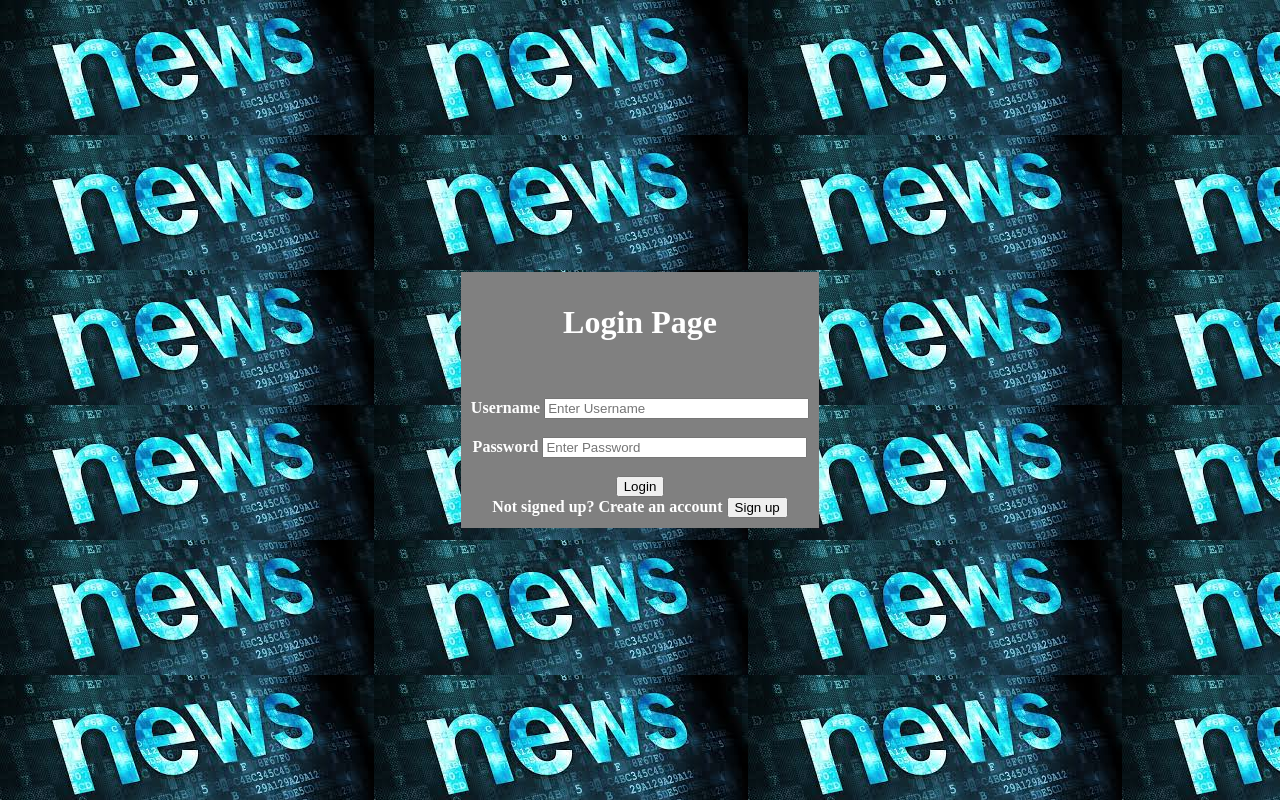
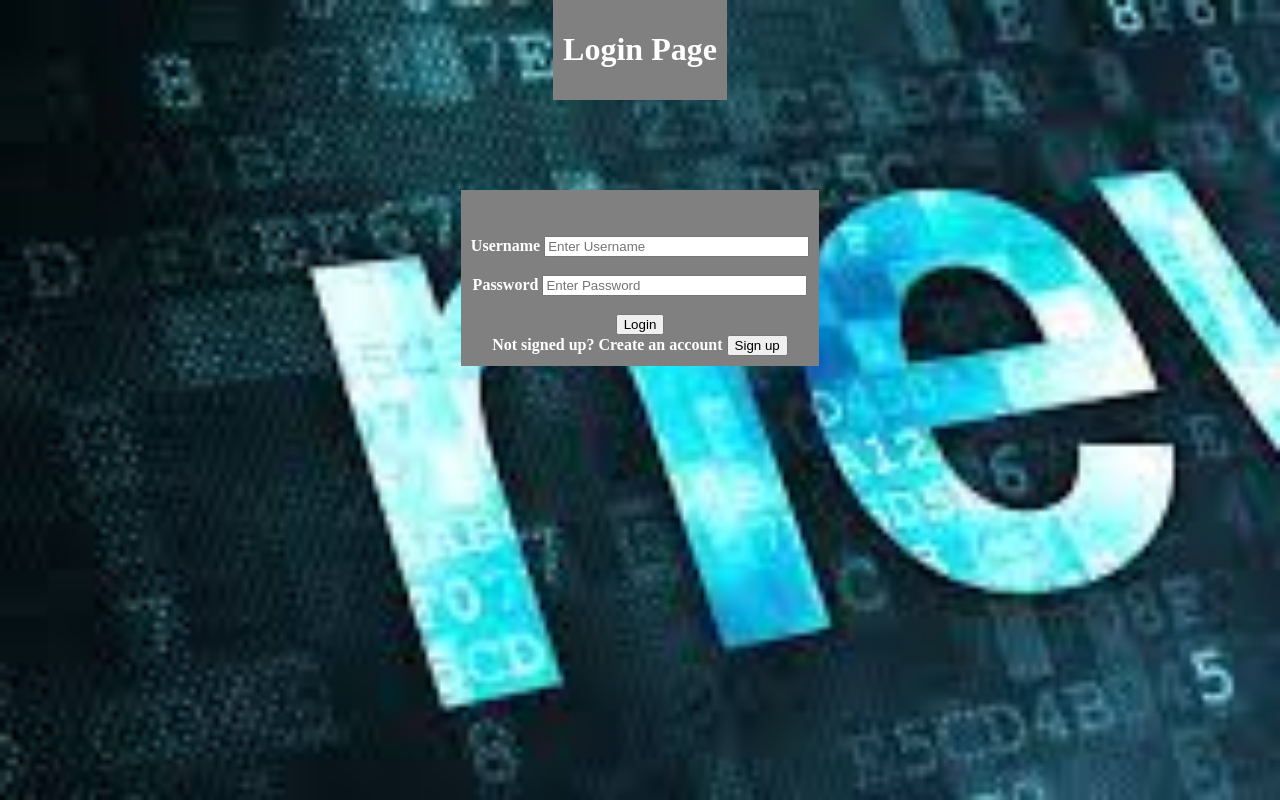
Before and after one commit to Sathvik21S21Rao/Newsfeed, a Django app: page / in a window 1280 px wide. Run offline with Django 3.2, Linux system fonts and the light colour scheme.

Commit message:
4/5/2021

```diff
--- a/Project/Templates/base.html
+++ b/Project/Templates/base.html
@@ -1,13 +1,6 @@
-{% load static %}
 <!DOCTYPE html>
 <html>
-    <style>
-        body {
-          background-image: "{% static 'newspaper.jpg' %}";
-        }
-      </style>
-    <body>
-        {% block content %}
-        {% endblock content%}
-    </body>
+  <body>
+    {% block content %} {% endblock content%}
+  </body>
 </html>
--- a/Project/Templates/login.html
+++ b/Project/Templates/login.html
@@ -5,6 +5,8 @@
     html,
     body {
       background-image: url("{% static 'Newstag.jpg' %}");
+      background-size: cover;
+      background-repeat: no-repeat;
 
       height: 100%;
       margin: 0px;
@@ -15,7 +17,7 @@
       flex-direction: column;
       align-items: center;
       justify-content: center;
-      height: 100%;
+      height: fit-content;
     }
     .loginForm {
       background-color: gray;
@@ -23,11 +25,30 @@
       width: fit-content;
       padding: 10px;
     }
+    .header {
+      margin: auto;
+      display: flex;
+      flex-direction: column;
+      align-items: center;
+      justify-content: center;
+      background-color: grey;
+      color: white;
+      width: fit-content;
+      height: fit-content;
+      padding: 10px;
+    }
   </style>
   <body>
+    <div class="header">
+      <h1>Login Page</h1>
+    </div>
+    <br />
+    <br />
+    <br />
+    <br />
+    <br />
     <div class="pageRoot">
       <div class="loginForm">
-        <h1 style="text-align: center">Login Page</h1>
         <form action="" method="post">
           <div class="container" style="text-align: center">
             <br />
--- a/Project/Templates/sign_up.html
+++ b/Project/Templates/sign_up.html
@@ -1,4 +1,3 @@
-{% extends "base.html" %}
-{% block content %}
-<b> Result.....</b>
+{% extends "base.html" %} {% block content %}
+<b>Result.....</b>
 {% endblock content%}
```
